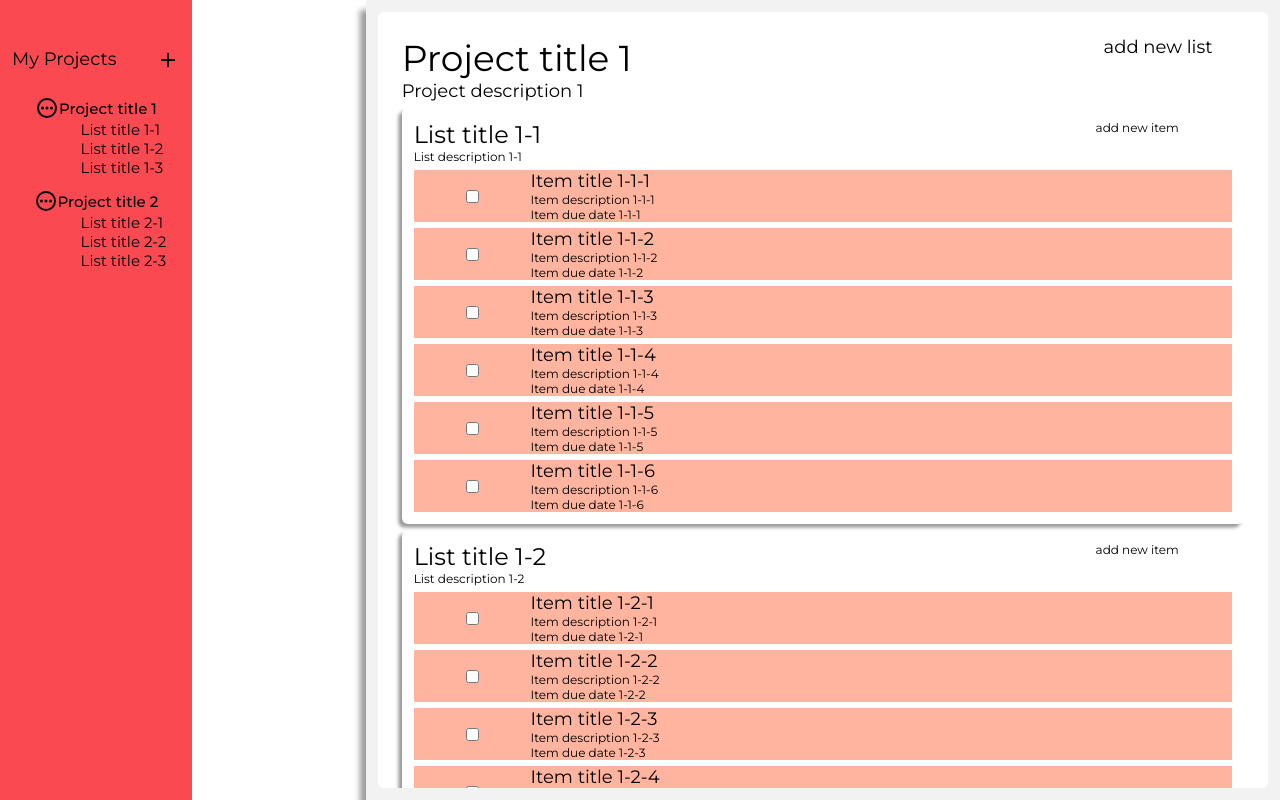
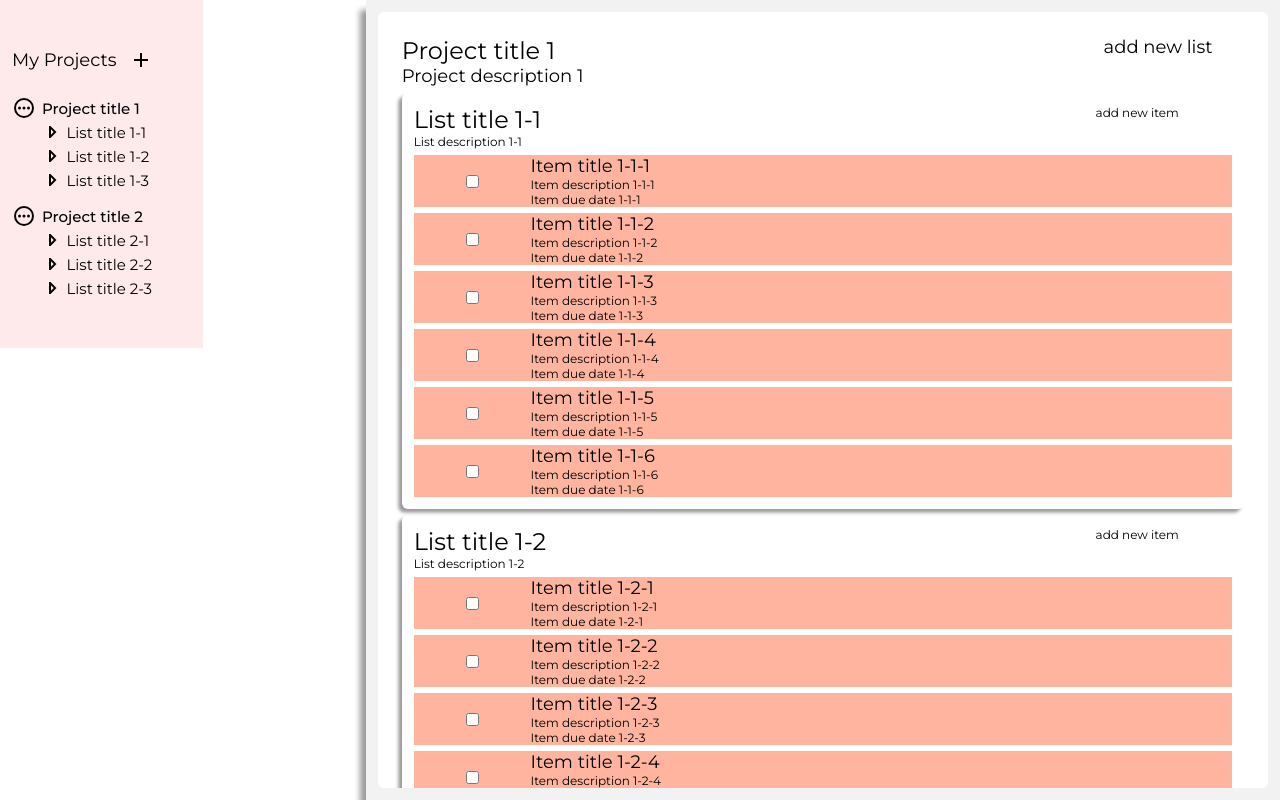
Before and after one commit to Chris-Wilco/odin-todo, a website built with webpack: page src/index.html in a window 1280 px wide. Built offline with nearby package versions, Linux system fonts and the light colour scheme.

Commit message:
tweak css, add nav icon buttons

```diff
--- a/src/modules/navigationVisual.js
+++ b/src/modules/navigationVisual.js
@@ -30,6 +30,10 @@ export function create(project) {
         const listTitleContainer = document.createElement("div");
         listTitleContainer.classList.add("nav-list-title-container");
 
+        const listTitleIcon = document.createElement("div");
+        listTitleIcon.classList.add("nav-list-title-icon");
+        listTitleContainer.appendChild(listTitleIcon);
+
         const listTitleDiv = document.createElement("div");
         listTitleDiv.classList.add("nav-list-title");
         listTitleDiv.textContent = list.title;
--- a/src/styles.css
+++ b/src/styles.css
@@ -23,7 +23,7 @@
     --item-info-font-size: 1rem;
     --list-title-font-size: 2rem;
     --list-info-font-size: 1rem;
-    --project-title-font-size: 3rem;
+    --project-title-font-size: 2rem;
     --project-info-font-size: 1.5rem;
     --nav-title-font-size: 1.5rem;
     --nav-info-font-size: 1.25rem;
@@ -37,7 +37,7 @@
     --chili-red: rgba(216, 71, 39, 1);
 
     --lapis-lazuli: rgba(35, 87, 137, 1);
-    --imperial-red: rgba(251, 54, 64, 0.9);
+    --imperial-red: rgba(251, 54, 64, 0.1);
     --aquamarine: rgba(22, 244, 208, 1);
     --school-bus-yellow: rgba(241, 211, 2, 1);
     --black: rgba(2, 1, 0, 1);
@@ -53,7 +53,7 @@
 
 body {
     display: grid;
-    grid-template-columns: 2fr 5fr;
+    grid-template-columns: minmax(200px, 2fr) minmax(500px, 5fr);
 
     font-family: var(--general-font);
     font-size: var(--general-font-size);
@@ -64,30 +64,35 @@ body {
 
 .nav-container {
     grid-column: 1 / 2;
-    display: flex;
-    flex-direction: column;
-    align-items: center;
+
+    display: grid;
+    grid-template-rows: repeat(auto-fill, minmax(10px, 1fr));
+
     gap: 2rem;
     background-color: var(--nav-background-color);
     padding: 4rem 1rem;
 
-    height: 100vh;
     overflow: scroll;
-    box-shadow: var(--box-shadow-values) var(--drop-shadow-color);
     position: fixed;
     margin: 0;
 }
 
 .nav-title-container {
-    display: grid;
-    grid-template-columns: 6fr 1fr;
+    grid-column: 1 / 3;
+
+    display: flex;
+    align-items: center;
+    gap: 1rem;
+
     font-size: var(--nav-title-font-size);
 }
 
 .nav-title {
+    grid-column: 1 / 2;
 }
 
 .new-project-button {
+    grid-column: 3 / 4;
     background-image: url(./img/icons/plus.svg);
     height: var(--nav-icon-dimension);
     aspect-ratio: 1 / 1;
@@ -95,40 +100,30 @@ body {
 
 .nav-content-container {
     display: grid;
-    /* grid-template-columns: 1fr 6fr; */
+    gap: 1rem;
     font-size: var(--nav-info-font-size);
-    gap: 1rem;
+    /* border: 1px solid black; */
 }
 
 .nav-project-container {
-    /* grid-column: 1 / 3; */
     display: grid;
-    grid-template-columns: 1fr 6fr;
-    gap: 0 2rem;
+    grid-template-columns: 1fr 4fr;
 }
 
 .nav-project-title-container {
     grid-column: 1 / 3;
-    /* display: grid;
-    grid-template-columns: 1fr 6fr;
+    display: flex;
     align-items: center;
-    justify-items: start;
-    gap: 1rem; */
-    display: flex;
-    justify-content: center;
-    align-items: center;
-    /* gap: 1rem; */
+    gap: 0.5rem;
 }
 
 .nav-project-title-icon {
-    /* grid-column: 1 / 2; */
     background-image: url(./img/icons/dots-horizontal-circle-outline.svg);
     height: var(--nav-icon-dimension);
     aspect-ratio: 1 / 1;
 }
 
 .nav-project-title {
-    /* grid-column: 2 / 3; */
     font-weight: 500;
 }
 
@@ -137,15 +132,18 @@ body {
 }
 
 .nav-list-title-container {
-    display: grid;
-    grid-template-columns: 1fr 6fr;
+    display: flex;
     align-items: center;
-    /* justify-items: center; */
+    gap: 0.2rem;
+}
+
+.nav-list-title-icon {
+    background-image: url(./img/icons/menu-right-outline.svg);
+    height: var(--nav-icon-dimension);
+    aspect-ratio: 1 / 1;
 }
 
 .nav-list-title {
-    /* grid-column: inherit; */
-    grid-column: 2 / 3;
 }
 
 .content-container {
```
Also changed, not shown: dist/a32fd0b2597cc9137d27.svg (added), dist/index.bundle.js.
